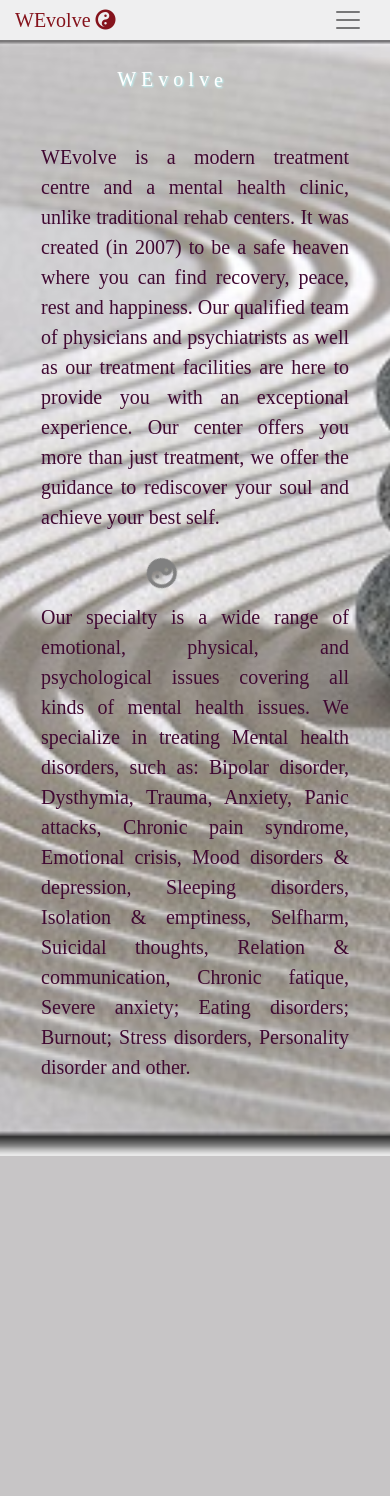
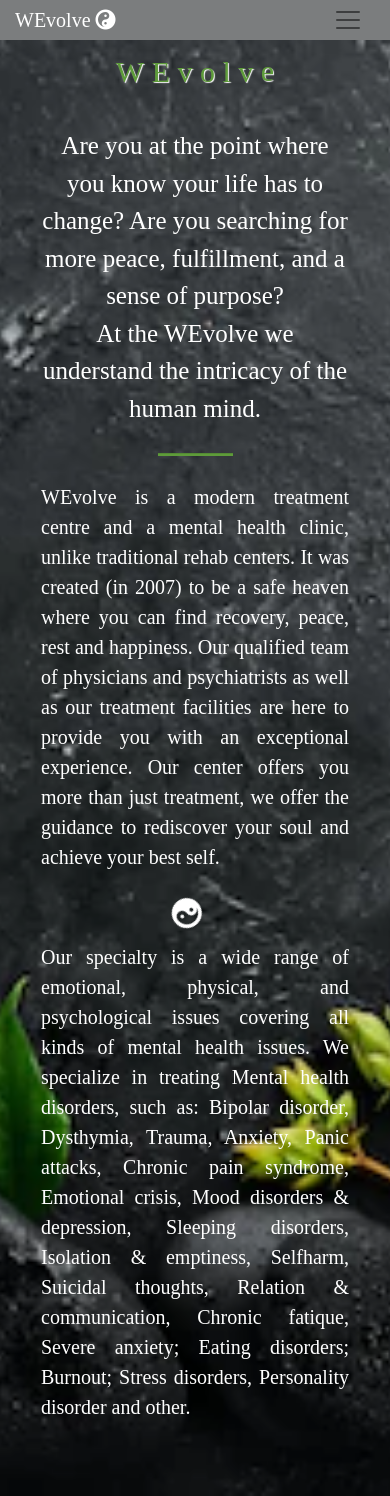
Before and after one commit to annatolchynska/WEvolve, a Python web app: template template/about.html in a window 390 px wide. Before the commit the page ends 1156 px from the top, so only its background shows below. Run offline with Jinja, Linux system fonts and the light colour scheme; the template is opened without the code that fills it, so the values that code supplies are empty; some libraries are stand-ins or nearby versions; some web fonts are replaced.

Commit message:
Change background, style at the about section and add responsiveness.

```diff
--- a/css/about.css
+++ b/css/about.css
@@ -6,18 +6,17 @@
 
 
 .callout-container {
-    height: 100vh;
-    background: url('../images/zen.jpg') no-repeat center center fixed;
+    height: 100%;
+    background: url('../images/about.webp') no-repeat center center fixed;
     -webkit-background-size: cover;
     -moz-background-size: cover;
     -o-background-size: cover;
     background-size: cover;
 
     display: flex;
-    align-items: center;
-    justify-content: center;
+    position:
+        relative;
 
-    position: relative;
 }
 
 .content-container {
@@ -33,18 +32,19 @@
     padding: 0;
     padding-left: 15px;
     padding-right: 15px;
-    background-color: rgba(203, 202, 204, 0.3);
+    background-color: rgba(35, 39, 40, 0.6);
 }
 
 
 .navbar .navbar-brand {
 
-    color: #85131C;
+    color: white;
+
 }
 
 .navbar .navbar-brand:hover {
 
-    color: #4B0082;
+    color: white;
 }
 
 .navbar .navbar-toggler {
@@ -56,14 +56,14 @@
 #about,
 #contacts {
 
-    color: #4B0082;
+    color: white;
     font-weight: lighter;
     font-size: 14px;
 }
 
 .navbar .navbar-nav a {
     font-weight: lighter;
-    color: #4B0082;
+    color: rgb(94, 155, 58);
 
 }
 
@@ -74,26 +74,26 @@
 
 #inline {
 
-    color: #85131C;
+    color: rgb(94, 155, 58);
     font-weight: lighter;
-    font-size: 14px;
+    font-size: 16px;
+    text-shadow:1px 1px 1px white;
+
 }
 
 #booking {
-    color: #4B0082;
+    color: white;
     font-size: larger;
     font-weight: lighter;
 }
 
 .wevolve {
-    color: white;
+    color: rgb(94, 155, 58);
     font-size: 50px;
-    text-shadow: 1px 1px 1px gray;
+    text-shadow: 1px 1px 1px white;
 
-    padding-top: 100px;
-    margin-top: 20px;
-    margin-bottom: 0;
-    padding-bottom: 0;
+
+
 }
 
 .wevolve span {
@@ -139,37 +139,41 @@
 
 @-webkit-keyframes wave-text {
     00% {
-        transform: translateY(0.2em);
+        transform: translateY(-0.2em);
     }
 
     60% {
-        transform: translateY(-0.3em);
+        transform: translateY(0.1em);
     }
 
     100% {
-        transform: translateY(0.2em);
+        transform: translateY(-0.2em);
     }
 }
 
 @keyframes wave-text {
     00% {
-        transform: translateY(0.2em);
+        transform: translateY(-0.2em);
     }
 
     60% {
-        transform: translateY(-0.3em);
+        transform: translateY(0.3em);
     }
 
     100% {
-        transform: translateY(0.2em);
+        transform: translateY(-0.2em);
     }
 }
+.block-divider {
+    width: 250px;
+    height: 1px;
 
+    background-color: rgb(94, 155, 58);}
 
 #icon {
     animation: rotation 4s infinite linear;
-        color: gray;
-        text-shadow: 1px 1px 1px white;
+        color: white;
+        text-shadow: 1px 2px 1px rgb(94, 155, 58);
     font-size: 50px;
 
     padding-bottom: 20px;
@@ -188,7 +192,11 @@
 
 /* description */
 
+#question {
+    font-size: 30px;
+    text-align: center;
 
+}
 
 .jumbotron {
     background-color: transparent;
@@ -196,9 +204,9 @@
 
 .jumbotron .lead {
 
-
+    font-size: 25px;
     text-align: justify;
-    color: #400832;
+    color: white;
 }
 
 
@@ -206,33 +214,17 @@
 /* for sreens size from 1200px and down */
 @media screen and (max-width: 1200px) {
 
-    .jumbotron .lead {
+}
 
-        padding-right: 340px;
-
-    }
-
-    #icon {
-        margin-right: 400px;
-    }
-    .wevolve {
-        margin-right: 400px;
-        font-size: 40px;
-    }
-}
 
 /* media queries */
 /* for sreens size from 950px and down */
 @media screen and (max-width: 950px) {
 
-    .jumbotron .lead {
 
-        padding-right: 300px;
-
-    }
     .callout-container {
         height: 100%;
-        background: url('../images/zen.jpg') no-repeat center center scroll;
+        background: url('../images/about.webp') no-repeat center center scroll;
         -webkit-background-size: cover;
         -moz-background-size: cover;
         -o-background-size: cover;
@@ -243,15 +235,7 @@
             relative;
     }
 
-    #icon {
-        margin-right: 300px;
-    }
-    .wevolve {
-        margin-right: 300px;
-
-        padding-top: 10px;
-    }
-}
+   }
 
 
 
@@ -259,23 +243,27 @@
 /* for sreens size from 730px and down */
 @media screen and (max-width: 730px) {
 
+    #question {
+        font-size: 25px;
+    }
+
     .jumbotron .lead {
 
-        padding-right: 100px;
+        text-align: justify;
+        margin: 0;
+        padding: 20px;
+        font-size: 20px;
 
     }
-
     #icon {
-        margin-right: 50px;
+        justify-content: center;
+        font-size: 30px;
+       text-shadow: none;
     }
-    .wevolve {
-        margin-right: 50px;
-    }
-
 
     .callout-container {
         height: 100%;
-        background: url('../images/zen.jpg') no-repeat center center scroll;
+        background: url('../images/about.webp') no-repeat center center scroll;
         -webkit-background-size: cover;
         -moz-background-size: cover;
         -o-background-size: cover;
@@ -293,7 +281,7 @@
 
         .callout-container {
             height: 100%;
-            background: url('../images/zen.jpg') no-repeat center center scroll;
+            background: url('../images/about.webp') no-repeat center center scroll;
             -webkit-background-size: cover;
             -moz-background-size: cover;
             -o-background-size: cover;
@@ -310,18 +298,19 @@
             padding: 10px;
 
         }
-
+.block-divider {
+    width: 75px;
+    height: 2px;
+}
 
         #icon {
             justify-content: center;
             font-size: 30px;
-            text-shadow: none;
-            color: gray;
+           text-shadow: none;
         }
         .wevolve {
-            justify-content: center;
-            text-shadow: 1px 1px 2px #bbfafc;
-            font-size: 20px;
+
+            font-size: 30px;
         }
 
     }
--- a/template/about.html
+++ b/template/about.html
@@ -67,6 +67,7 @@
 
     </nav>
     <!--main header-->
+
     <div class="container-fluid callout-container">
 
         <div class="row">
@@ -83,6 +84,12 @@
                         <span>e</span>
                     </div>
                     <div class="callout jumbotron text-center">
+                        <p class="lead" id="question">
+                            Are you at the point where you know your life has to change? Are you
+                            searching for more peace, fulfillment, and a sense of purpose? <br>At the
+                            WEvolve we understand the intricacy of the human mind.
+                        </p>
+                        <hr class="block-divider">
                         <p class="lead">WEvolve is a modern treatment centre and a mental health clinic,
                             unlike traditional rehab
                             centers. It was created (in 2007) to be a safe heaven where you can find recovery,
@@ -115,6 +122,7 @@
     </div>
 
 
+
     <script src="https://code.jquery.com/jquery-3.3.1.slim.min.js"
         integrity="sha384-q8i/X+965DzO0rT7abK41JStQIAqVgRVzpbzo5smXKp4YfRvH+8abtTE1Pi6jizo" crossorigin="anonymous">
     </script>
```
Also changed, not shown: images/about.webp (added).
